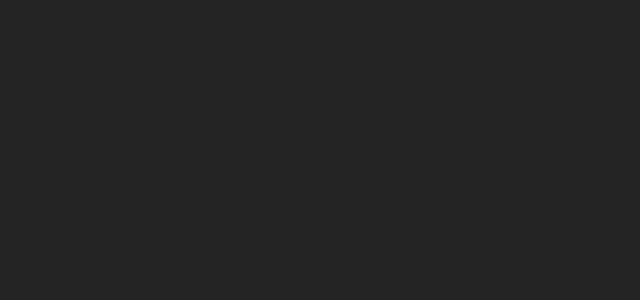
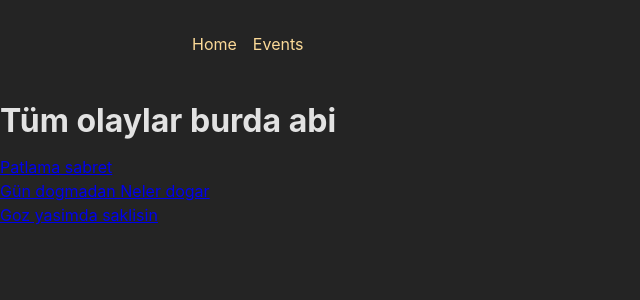
Before and after one commit to MehmetKaldirim/event-manager-review, a React (Create React App) app in the folder frontend/: page /events in a window 1280 px wide. Shown: the top 300 px of the page, without its empty margins (0-640 px from the left). Built offline with nearby package versions, Linux system fonts and the light colour scheme.

Commit message:
Pages added the project

```diff
--- a/frontend/package.json
+++ b/frontend/package.json
@@ -8,6 +8,7 @@
     "@testing-library/user-event": "^13.5.0",
     "react": "^18.2.0",
     "react-dom": "^18.2.0",
+    "react-router-dom": "^6.22.3",
     "react-scripts": "5.0.1",
     "web-vitals": "^2.1.4"
   },
--- a/frontend/src/App.js
+++ b/frontend/src/App.js
@@ -1,27 +1,31 @@
-// Challenge / Exercise
 
-// 1. Add five new (dummy) page components (content can be simple <h1> elements)
-//    - HomePage
-//    - EventsPage
-//    - EventDetailPage
-//    - NewEventPage
-//    - EditEventPage
-// 2. Add routing & route definitions for these five pages
-//    - / => HomePage
-//    - /events => EventsPage
-//    - /events/<some-id> => EventDetailPage
-//    - /events/new => NewEventPage
-//    - /events/<some-id>/edit => EditEventPage
-// 3. Add a root layout that adds the <MainNavigation> component above all page components
-// 4. Add properly working links to the MainNavigation
-// 5. Ensure that the links in MainNavigation receive an "active" class when active
-// 6. Output a list of dummy events to the EventsPage
-//    Every list item should include a link to the respective EventDetailPage
-// 7. Output the ID of the selected event on the EventDetailPage
-// BONUS: Add another (nested) layout route that adds the <EventNavigation> component above all /events... page components
+import { RouterProvider,createBrowserRouter } from "react-router-dom";
+
+import HomePage from './pages/Home';
+import EventsPage from './pages/Events.js';
+import EventDetailPage from './pages/EventDetail';
+import NewEventPage from './pages/NewEvent';
+import EditEventPage from './pages/EditEvent';
+import RootLayout from './pages/Root';
+
+
+const router = createBrowserRouter([
+  {path : '/',
+  element : <RootLayout />,
+  children: [
+    {path: '', element: <HomePage/>},
+    {path: 'events', element: <EventsPage/>},
+    {path: 'events/:eventId', element: <EventDetailPage/>},
+    {path: 'newEvent', element: <NewEventPage/>},
+    {path: 'editEvent', element: <EditEventPage/>},
+
+  ]
+}
+])
+
 
 function App() {
-  return <div></div>;
+  return <RouterProvider router={router}/>;
 }
 
 export default App;
--- /dev/null
+++ b/frontend/src/pages/EditEvent.js
@@ -0,0 +1,5 @@
+function EditEventPage(){
+    return <h1>Haber dediginin kici basi oynar, editle </h1>
+}
+
+export default EditEventPage;
--- /dev/null
+++ b/frontend/src/pages/EventDetail.js
@@ -0,0 +1,12 @@
+import { useParams, Link } from "react-router-dom";
+
+function EventDetailPage(){
+    const params = useParams();
+    return <>
+    <h1>Tüm olaylar burda abi</h1>
+    <p>{params.eventId}</p>
+    <p><Link to= ".." relative="path">Back</Link></p>
+    </>
+}
+
+export default EventDetailPage;
--- /dev/null
+++ b/frontend/src/pages/Events.js
@@ -0,0 +1,24 @@
+import { Link } from "react-router-dom";
+
+function EventsPage() {
+  const EVENTS = [
+    { id: "e1", title: "Patlama sabret" },
+    { id: "e2", title: "Gün dogmadan Neler dogar" },
+    { id: "e3", title: "Goz yasimda saklisin" },
+  ];
+
+  return (
+    <>
+      <h1>Tüm olaylar burda abi</h1>
+      <ul>
+        {EVENTS.map((event) => (
+          <li key={event.id}>
+            <Link to={`/events/${event.id}`}>{event.title}</Link>
+          </li>
+        ))}
+      </ul>
+    </>
+  );
+}
+
+export default EventsPage;
--- /dev/null
+++ b/frontend/src/pages/Home.js
@@ -0,0 +1,5 @@
+function HomePage(){
+    return <h1>Welcome blues news</h1>
+}
+
+export default HomePage;
--- /dev/null
+++ b/frontend/src/pages/NewEvent.js
@@ -0,0 +1,5 @@
+function NewEventPage(){
+    return <h1>Size yeni haberlerim var...</h1>
+}
+
+export default NewEventPage;
--- /dev/null
+++ b/frontend/src/pages/Root.js
@@ -0,0 +1,14 @@
+import { Outlet } from "react-router-dom";
+import MainNavigation from "../components/MainNavigation";
+
+function RootLayout(){
+
+    return<>
+    <MainNavigation />
+    <main>
+        <Outlet/>
+    </main>
+    </>
+}
+
+export default RootLayout;
```
Also changed, not shown: 1 other file (tests, documents, lock files or other folders).
